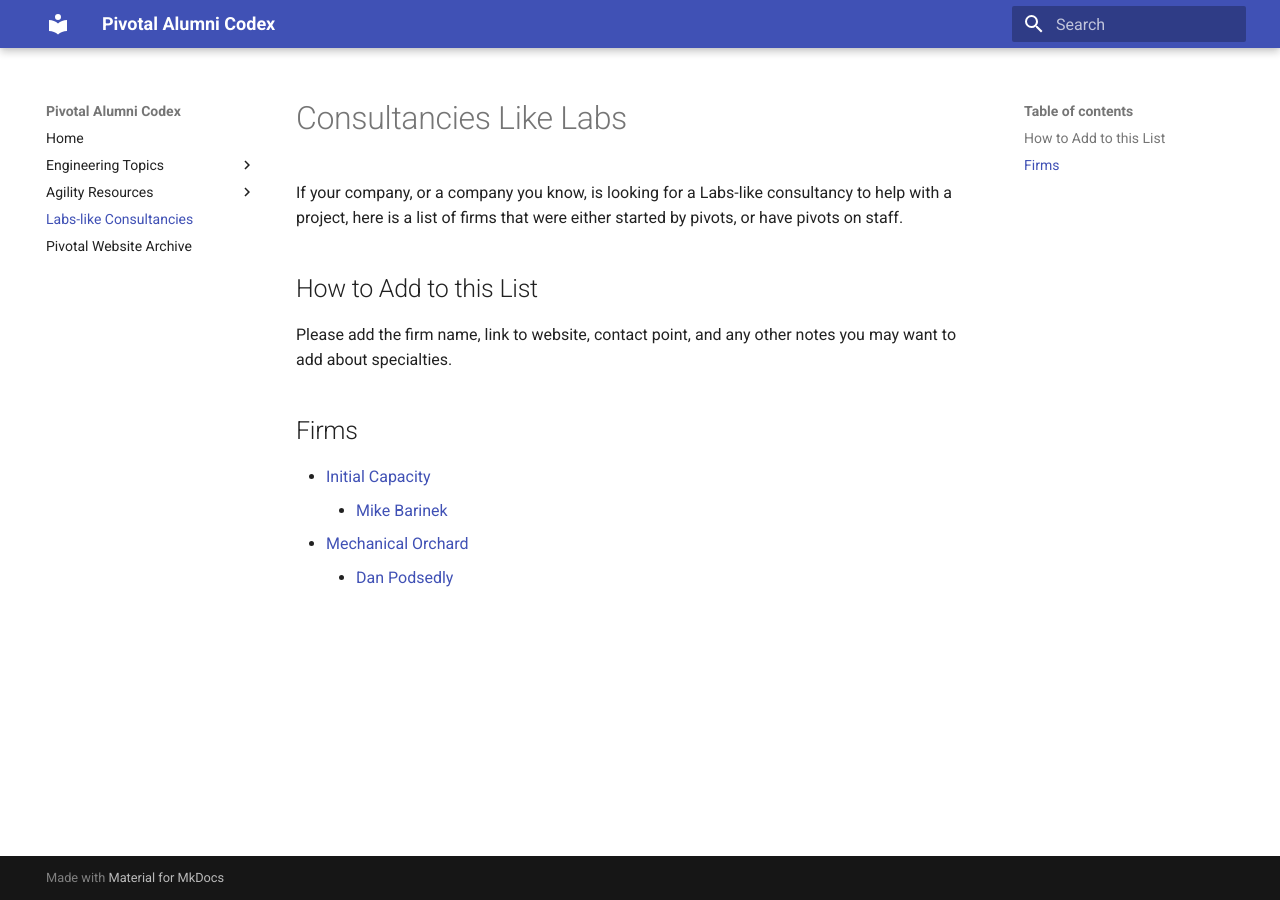
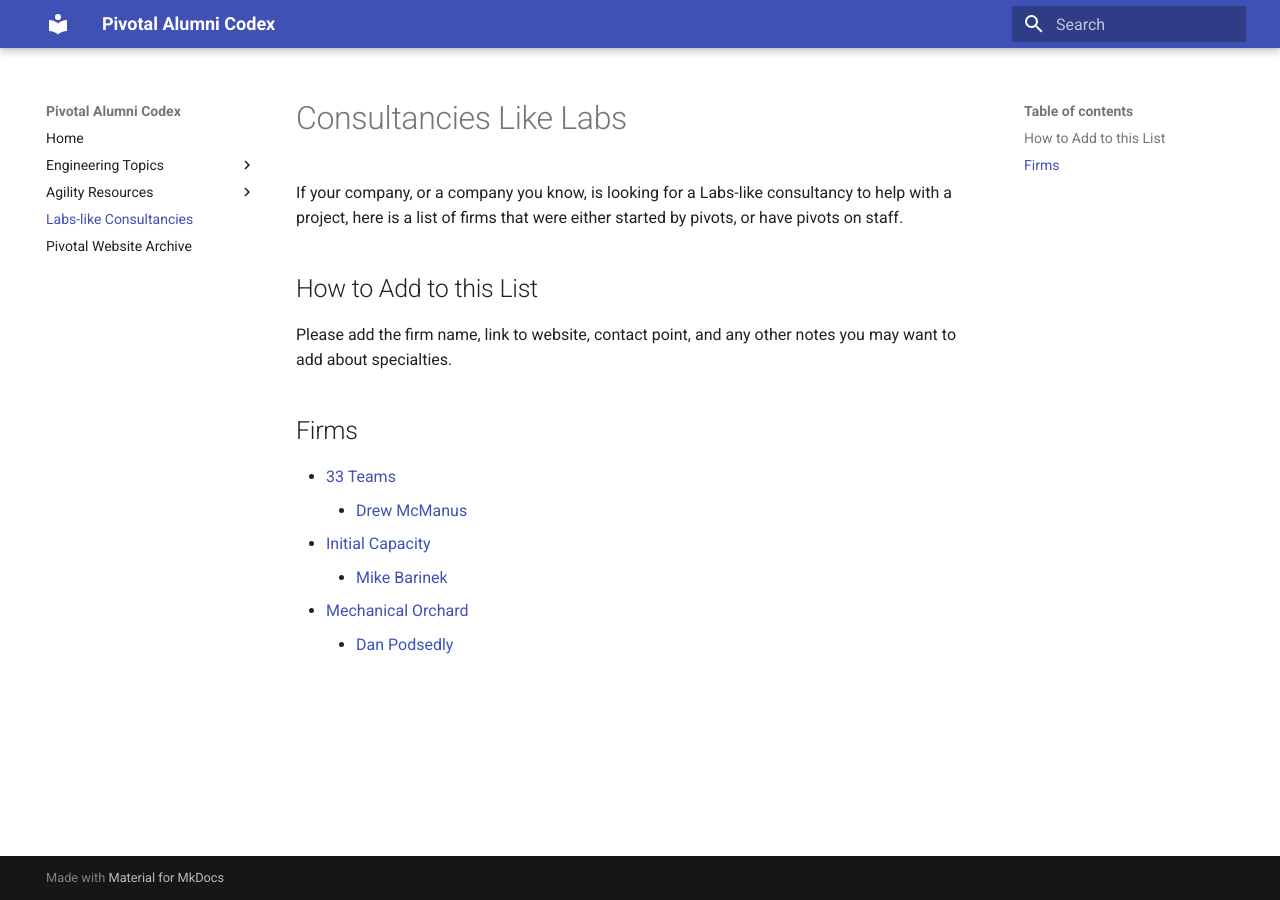
Before and after one commit to alumni-codex/alumni-codex.github.io, an MkDocs documentation site: the page built from docs/consultancies.md, in a window 1280 px wide. Built offline with MkDocs 1.6.1 and Material for MkDocs 9.7.7, drawn with Linux system fonts in a browser that asks for light colours.

Commit message:
Adds 33 Teams to the Consutlancies page

```diff
--- a/docs/consultancies.md
+++ b/docs/consultancies.md
@@ -8,6 +8,8 @@
 
 ## Firms
 
+- [33 Teams](https://www.33teams.com/)
+    - [Drew McManus](https://www.33teams.com/contact)
 - [Initial Capacity](https://www.initialcapacity.io/)
     - [Mike Barinek](https://www.linkedin.com/in/barinek/)
 - [Mechanical Orchard](https://www.mechanical-orchard.com/)
```
